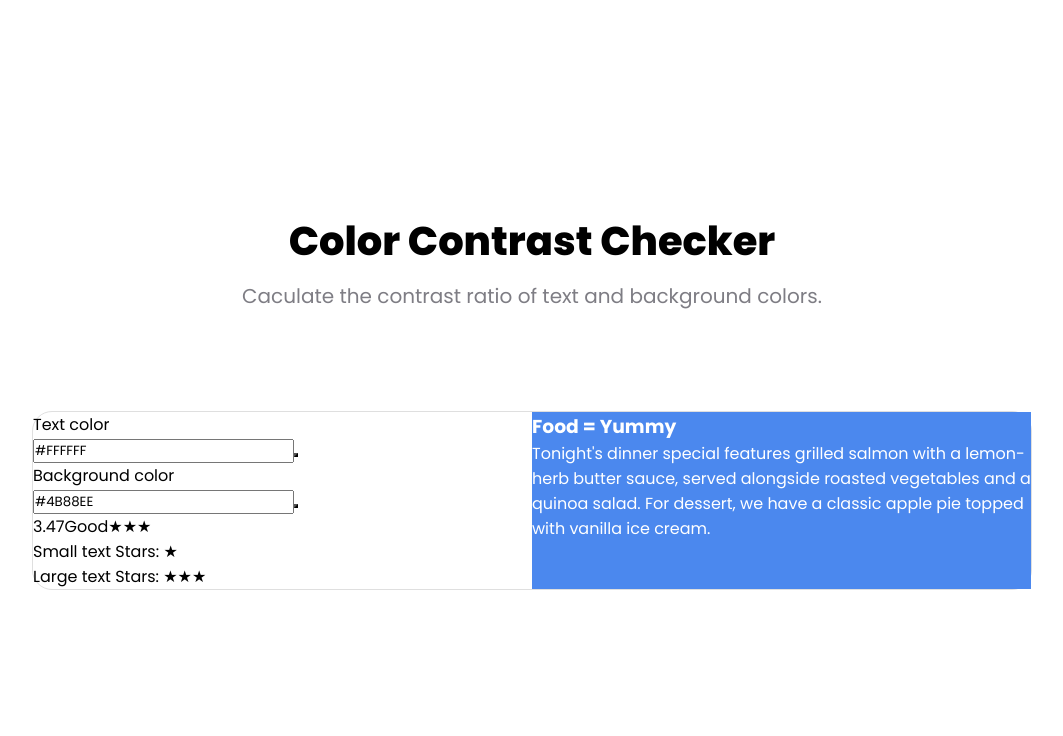
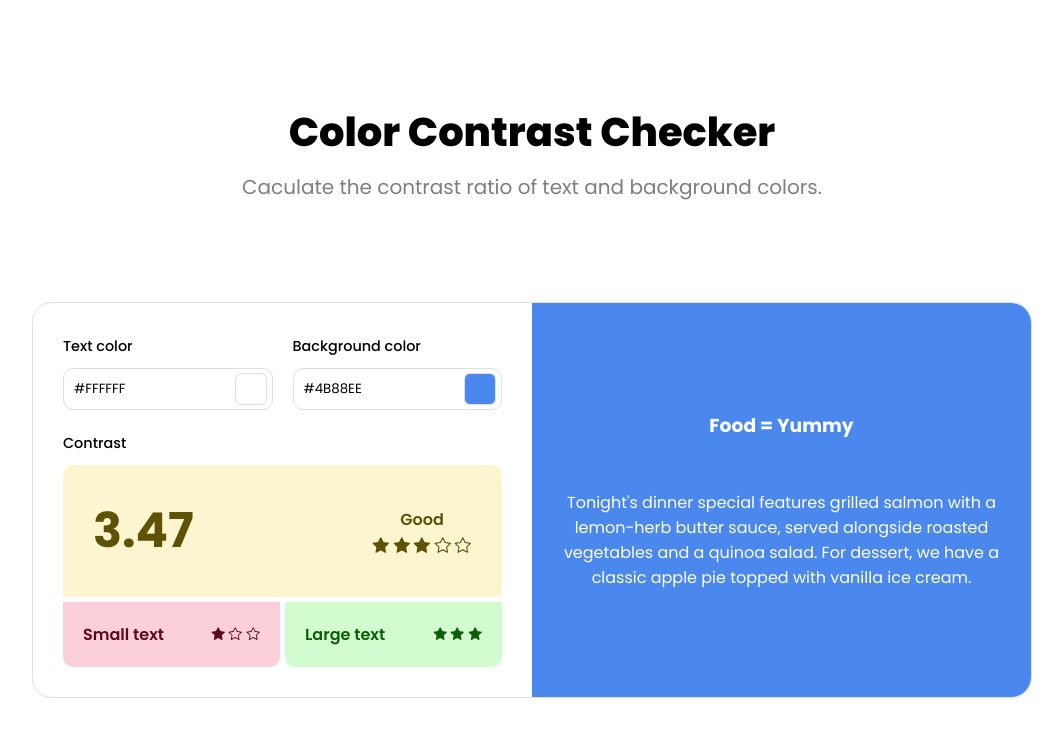
Before and after one commit to mirayatech/color-contrast-checker, a React (Vite) app: page / in a window 1280 px wide. Shown: the top 736 px of the page, without its empty margins (108-1171 px from the left). Built offline with nearby package versions, Linux system fonts and the light colour scheme.

Commit message:
add: implement all new components

```diff
--- a/src/App.tsx
+++ b/src/App.tsx
@@ -1,50 +1,10 @@
 import { useState } from "react";
-import { HexColorPicker } from "react-colorful";
-import ClickAwayListener from "react-click-away-listener";
-import { formatColorCode } from "./utilities/formatColorCode";
-import {
-  getContrastGrade,
-  getContrastRatio,
-  getOverallStars,
-  getStarsForLargeText,
-  getStarsForSmallText,
-} from "./utilities";
+
+import { CardRightSide, CardLeftSide } from "./components";
 
 export default function App() {
   const [textColor, setTextColor] = useState("#FFFFFF");
   const [backgroundColor, setBackgroundColor] = useState("#4B88EE");
-  const [isTextColorPickerOpen, setIsTextColorPickerOpen] = useState(false);
-  const [isBackgroundColorPickerOpen, setIsBackgroundColorPickerOpen] =
-    useState(false);
-
-  const handleTextColorBlur = (event: React.FocusEvent<HTMLInputElement>) => {
-    setTextColor(formatColorCode(event.target.value));
-  };
-
-  const handleBackgroundColorBlur = (
-    event: React.FocusEvent<HTMLInputElement>
-  ) => {
-    setBackgroundColor(formatColorCode(event.target.value));
-  };
-
-  const handleTextColorChange = (event: React.FocusEvent<HTMLInputElement>) => {
-    const newColor = formatColorCode(event.target.value);
-    setTextColor(newColor);
-  };
-
-  const handleBackgroundColorChange = (
-    event: React.FocusEvent<HTMLInputElement>
-  ) => {
-    const newColor = formatColorCode(event.target.value);
-    setBackgroundColor(newColor);
-  };
-
-  const contrastRatio = getContrastRatio(textColor, backgroundColor);
-  const largeTextStars = getStarsForLargeText(contrastRatio);
-  const smallTextStars = getStarsForSmallText(contrastRatio);
-
-  const contrastGrade = getContrastGrade(contrastRatio);
-  const overallStars = getOverallStars(contrastGrade);
 
   return (
     <div className="container">
@@ -53,96 +13,17 @@ export default function App() {
         Caculate the contrast ratio of text and background colors.
       </h2>
       <div className="card">
-        <div className="card__rightSide">
-          <div className="card__rightSideWrapper">
-            <div className="card__rightSideText">
-              <label htmlFor="text-color">Text color</label>
-              <div className="card__inputTextWrapper">
-                <input
-                  type="text"
-                  name="text-color"
-                  id="text-color"
-                  value={textColor}
-                  onBlur={handleTextColorBlur}
-                  onChange={handleTextColorChange}
-                />
-                <button
-                  onClick={() => setIsTextColorPickerOpen(true)}
-                  style={{
-                    backgroundColor: textColor,
-                  }}
-                />
-                {isTextColorPickerOpen ? (
-                  <ClickAwayListener
-                    onClickAway={() => setIsTextColorPickerOpen(false)}
-                  >
-                    <HexColorPicker
-                      className="textColorPicker"
-                      color={textColor}
-                      onChange={setTextColor}
-                    />
-                  </ClickAwayListener>
-                ) : null}
-              </div>
-            </div>
+        <CardLeftSide
+          textColor={textColor}
+          setTextColor={setTextColor}
+          backgroundColor={backgroundColor}
+          setBackgroundColor={setBackgroundColor}
+        />
 
-            <div className="card__rightSideBackground">
-              <label htmlFor="background-color">Background color</label>
-              <div className="card__inputBackgroundWrapper">
-                <input
-                  type="text"
-                  name="background-color"
-                  id="background-color"
-                  value={backgroundColor}
-                  onChange={handleBackgroundColorChange}
-                  onBlur={handleBackgroundColorBlur}
-                />
-                <button
-                  onClick={() => setIsBackgroundColorPickerOpen(true)}
-                  style={{
-                    backgroundColor: backgroundColor,
-                  }}
-                />
-                {isBackgroundColorPickerOpen ? (
-                  <ClickAwayListener
-                    onClickAway={() => setIsBackgroundColorPickerOpen(false)}
-                  >
-                    <HexColorPicker
-                      className="backgroundColorPicker"
-                      color={backgroundColor}
-                      onChange={setBackgroundColor}
-                    />
-                  </ClickAwayListener>
-                ) : null}
-              </div>
-            </div>
-          </div>
-          <div className="ratioWrapper">
-            <span className="ratio">{contrastRatio.toFixed(2)}</span>
-            <span>{contrastGrade}</span>
-            <span>{overallStars}</span>
-            <div>
-              Small text <span>Stars: {"★".repeat(smallTextStars)}</span>
-            </div>
-            <div>
-              Large text <span>Stars: {"★".repeat(largeTextStars)}</span>
-            </div>
-          </div>
-        </div>
-        <div
-          className="card__leftSide"
-          style={{
-            backgroundColor: backgroundColor,
-          }}
-        >
-          <h3 style={{ color: textColor }}>Food = Yummy</h3>
-          <p style={{ color: textColor }}>
-            Tonight's dinner special features grilled salmon with a lemon-herb
-            butter sauce, served alongside roasted vegetables and a quinoa
-            salad. For dessert, we have a classic apple pie topped with vanilla
-            ice cream.
-          </p>
-        </div>
+        <CardRightSide
+          textColor={textColor}
+          backgroundColor={backgroundColor}
+        />
       </div>
     </div>
   );
```
